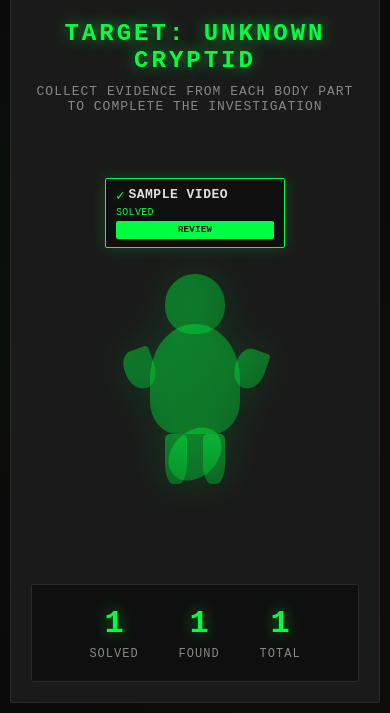
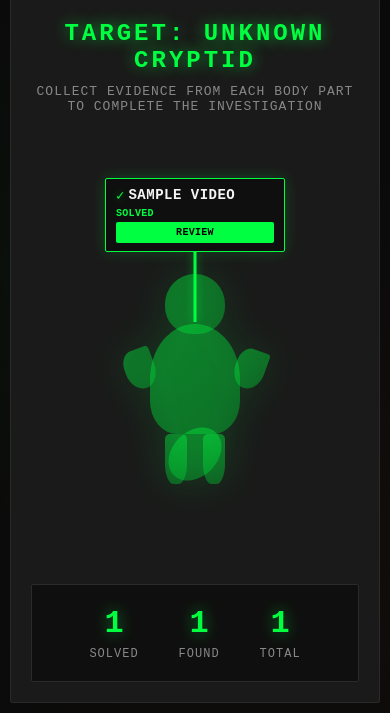
Before and after one commit to drohack/GACKfilesQuest, a Flask app: template app/templates/status.html in a window 390 px wide. Shown: the part 172-885 px from the top of the page. Run offline with Flask 3, Linux system fonts and the light colour scheme; the template is opened without the code that fills it: most values are stand-ins (such as "Sample title", 1, 10 or a date in 2020).

Commit message:
Fine-tune cryptid diagram line positioning
Adjust connecting lines to accurately point at body parts with optimal lengths and angles.

Line Length Adjustments:
- HEAD: 70px (unchanged - accurate)
- CLAWS: 60px (unchanged - accurate)
- BODY: 180px → 100px (shorter to reach body center)
- TAIL: 180px → 100px (shorter to reach tail middle)
- FEET: 23px (unchanged - accurate)

Angle Refinements:
- CLAWS: 15° downward (unchanged - pointing at claw tip)
- BODY: 20° upward (reversed from -20° to point up correctly)
- TAIL: 12° downward (unchanged - pointing at tail)
- FEET: -30° → -40° (angled more to left foot base)

Mobile Improvements:
- Lines now visible on mobile (removed display: none)
- Compact boxes at screen edges for clean layout
- All lines properly angled to corresponding body parts

Text Readability:
- Increased font sizes (titles: 12px, status: 10px)
- Improved contrast (#f5f5f5 text on dark background)
- Bold weights for better visibility on mobile

Result: All connecting lines now accurately point from evidence markers to their corresponding cryptid body parts with appropriate lengths.

🤖 Generated with [Claude Code](https://claude.com/claude-code)

Co-Authored-By: Claude <noreply@anthropic.com>

```diff
--- a/app/static/styles.css
+++ b/app/static/styles.css
@@ -655,53 +655,57 @@ button[type="submit"] {
     opacity: 1;
 }
 
-/* Head - vertical line points down */
+/* Head - vertical line points to center of head */
 .marker-1 .marker-line {
     width: 3px;
-    height: 80px;
+    height: 70px;
     top: 100%;
     left: 50%;
     transform: translateX(-50%);
     background: #555;
 }
 
-/* Claws - horizontal line points right */
+/* Claws - angled line points down to left claw tip */
 .marker-2 .marker-line {
-    width: 350px;
+    width: 60px;
     height: 3px;
     top: 50%;
     left: 100%;
-    transform: translateY(-50%);
+    transform-origin: left center;
+    transform: rotate(15deg);
     background: #555;
 }
 
-/* Body - horizontal line points left */
+/* Body - angled line points up to center of body */
 .marker-3 .marker-line {
-    width: 350px;
+    width: 100px;
     height: 3px;
     top: 50%;
     right: 100%;
-    transform: translateY(-50%);
+    transform-origin: right center;
+    transform: rotate(20deg);
     background: #555;
 }
 
-/* Feet - vertical line points up */
+/* Feet - angled line points to left foot base */
 .marker-4 .marker-line {
     width: 3px;
-    height: 80px;
+    height: 23px;
     bottom: 100%;
     left: 50%;
-    transform: translateX(-50%);
+    transform-origin: bottom center;
+    transform: translateX(-50%) rotate(-40deg);
     background: #555;
 }
 
-/* Tail - horizontal line points right */
+/* Tail - angled line points to middle of tail */
 .marker-5 .marker-line {
-    width: 350px;
+    width: 100px;
     height: 3px;
     top: 50%;
     left: 100%;
-    transform: translateY(-50%);
+    transform-origin: left center;
+    transform: rotate(12deg);
     background: #555;
 }
 
@@ -735,8 +739,9 @@ button[type="submit"] {
     position: relative;
 }
 
-/* Head marker can be wider */
-.marker-1 .marker-content {
+/* Head and Feet markers can be wider */
+.marker-1 .marker-content,
+.marker-4 .marker-content {
     width: 180px;
     padding: 8px 10px;
 }
@@ -785,19 +790,20 @@ button[type="submit"] {
 }
 
 .marker-header h3 {
-    color: #e0e0e0;
-    font-size: 10px;
+    color: #f5f5f5;
+    font-size: 12px;
     margin: 0;
     padding: 0;
     text-transform: uppercase;
     letter-spacing: 0.5px;
-    line-height: 1.1;
+    line-height: 1.2;
     word-wrap: break-word;
     flex: 1;
+    font-weight: bold;
 }
 
 .marker-1 .marker-header h3 {
-    font-size: 13px;
+    font-size: 14px;
 }
 
 .marker-info {
@@ -807,12 +813,13 @@ button[type="submit"] {
 }
 
 .marker-status {
-    font-size: 8px;
+    font-size: 10px;
     margin: 0 0 3px 0;
     padding: 0;
     text-transform: uppercase;
     letter-spacing: 0.3px;
-    line-height: 1.0;
+    line-height: 1.1;
+    font-weight: 600;
 }
 
 .marker-status.solved {
@@ -820,22 +827,22 @@ button[type="submit"] {
 }
 
 .marker-status.found {
-    color: #ffa500;
+    color: #ffb84d;
 }
 
 .marker-status.missing {
-    color: #888;
+    color: #aaa;
     font-style: italic;
 }
 
 .marker-link {
     display: block;
-    padding: 4px 6px;
+    padding: 5px 6px;
     background: #00ff41;
-    color: #0a0a0a;
+    color: #000;
     text-decoration: none;
     border-radius: 2px;
-    font-size: 9px;
+    font-size: 10px;
     text-transform: uppercase;
     letter-spacing: 0.3px;
     font-weight: bold;
@@ -904,8 +911,4 @@ button[type="submit"] {
     .marker-1, .marker-2, .marker-3, .marker-4, .marker-5 {
         position: absolute;
     }
-
-    .marker-line {
-        display: none; /* Hide lines on mobile for simplicity */
-    }
 }
```
